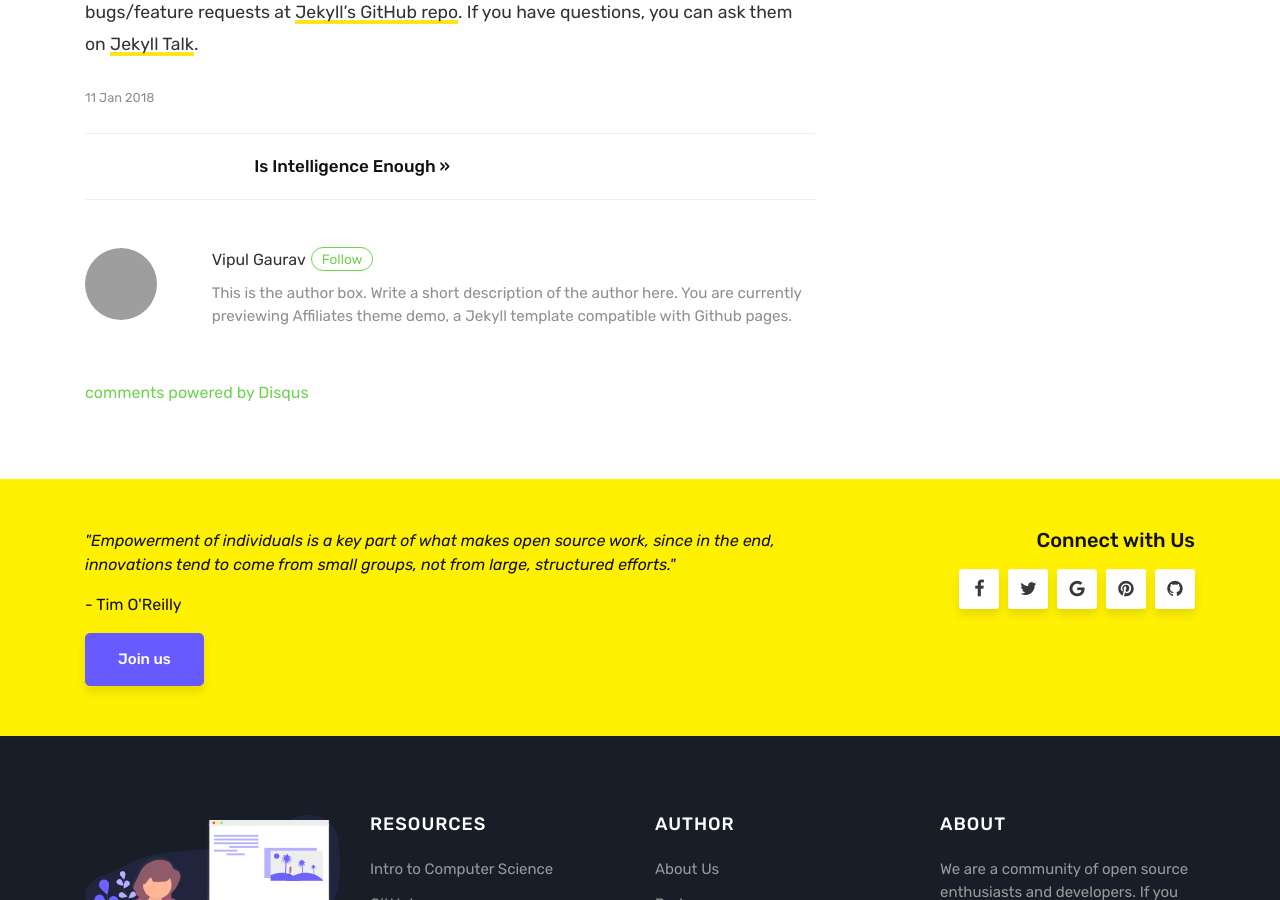
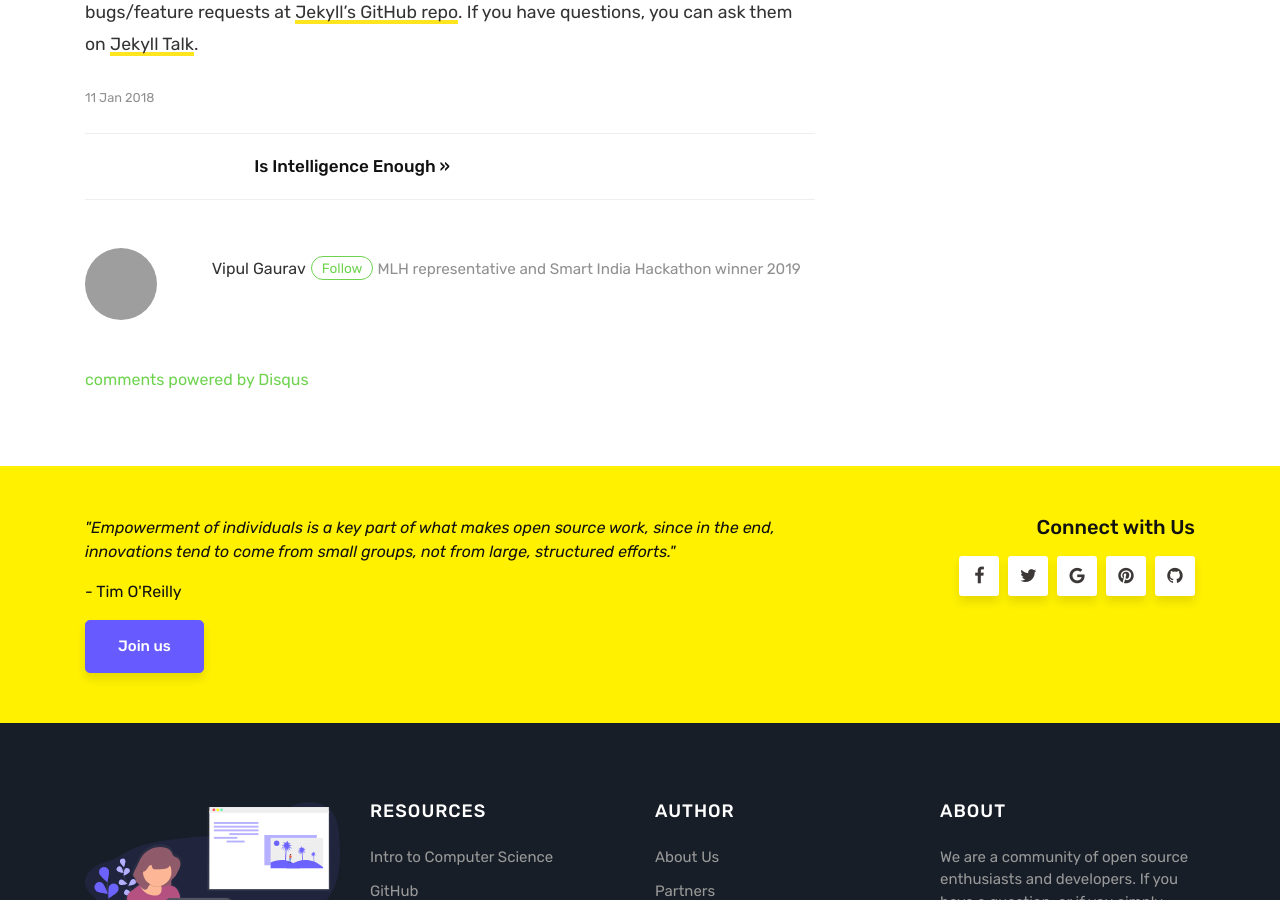
Before and after one commit to glugmvit/glugmvit.github.io, a Jekyll site: the page built from _posts/2018-01-11-markup-example.md, in a window 1280 px wide and 900 px high, scrolled down 1190 px. Built offline with Jekyll 4.4.1, drawn with Linux system fonts in a browser that asks for light colours; comment, search, counter and statistics services are not loaded; grey boxes are pictures that could not be loaded.

Commit message:
Edit author icon

```diff
--- a/_config.yml
+++ b/_config.yml
@@ -24,11 +24,11 @@
   vipul:
     name: Vipul Gaurav
     display_name: Vipul Gaurav
-    gravatar: b1cc14991db7a456fcd761680bbc8f81
+    gravatar: 3c3e0937721eb2d94f0773ad23c18e03?d=robohash
     email: vgaurav3011@gmail.com
     web: https://www.linkedin.com/in/vipul-gaurav/
     twitter: https://twitter.com/username
-    description: "This is the author box. Write a short description of the author here. You are currently previewing Affiliates theme demo, a Jekyll template compatible with Github pages."
+    description: "MLH representative and Smart India Hackathon winner 2019"
 
 # Plugins
 plugins:
```
Also changed, not shown: _posts/2019-03-30-localhost-unity.md (+1 -1 lines).
